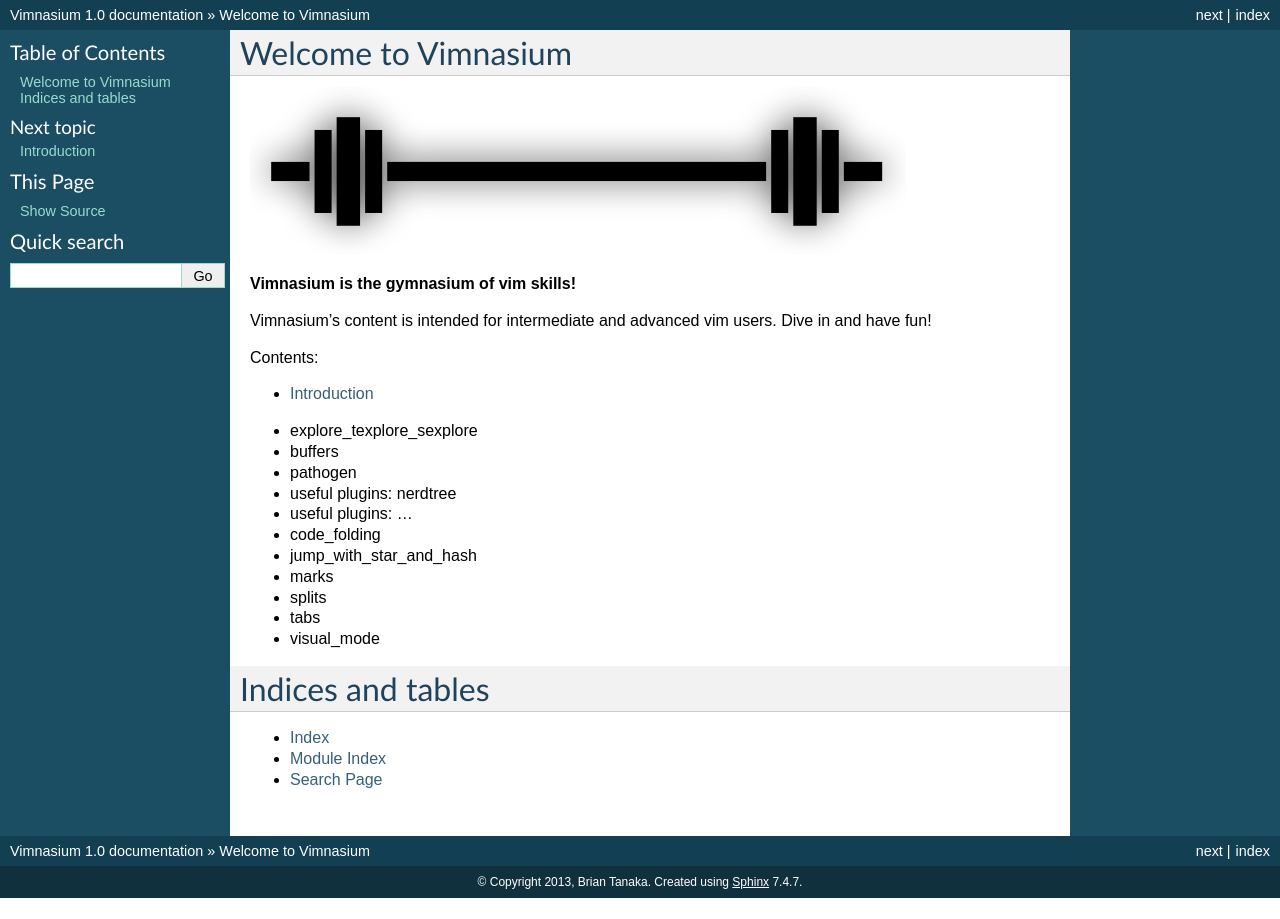
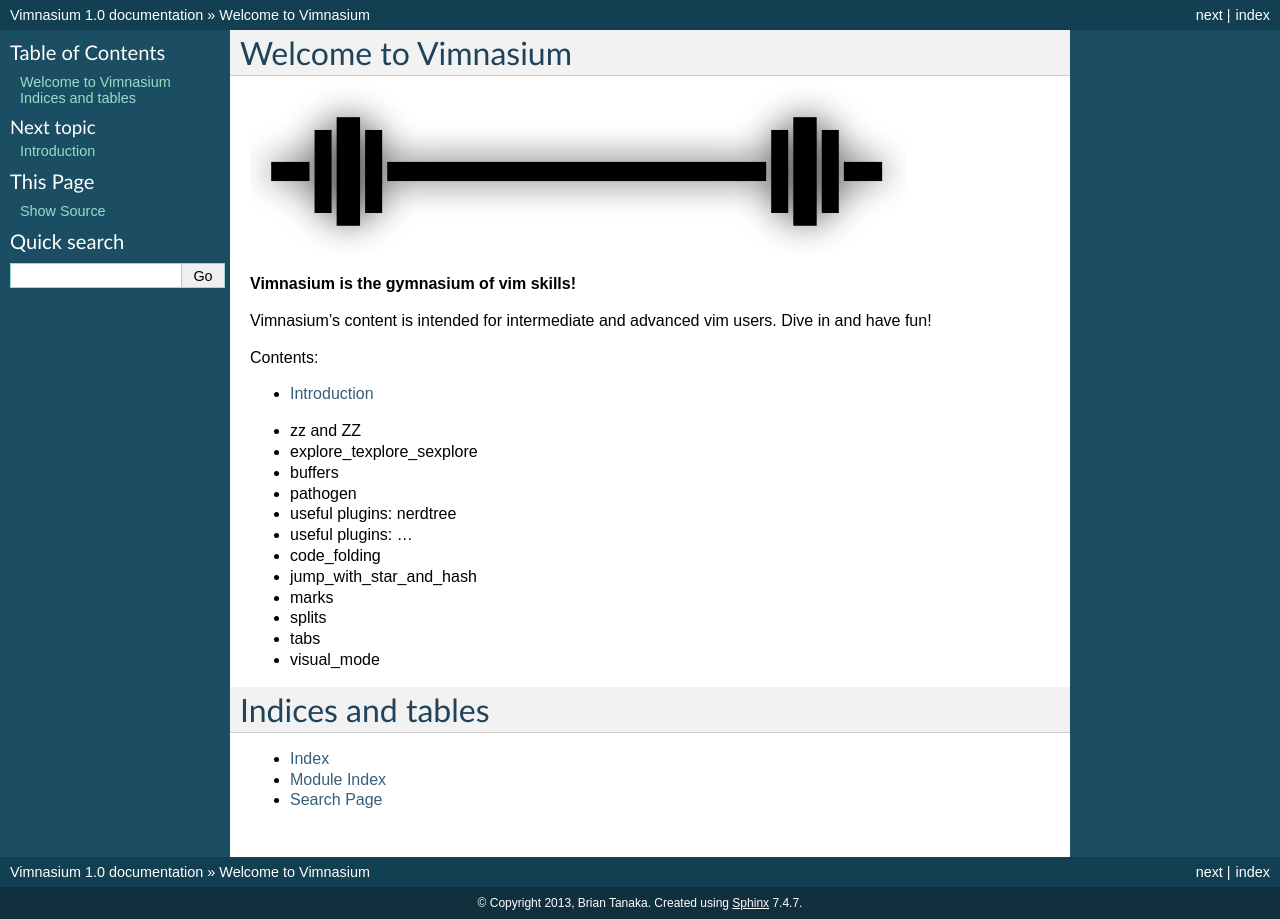
Before and after one commit to btanaka/vimnasium-text, a Sphinx documentation site: the page built from sphinx/index.rst, in a window 1280 px wide. Built offline with Sphinx 7.4.7, drawn with Linux system fonts in a browser that asks for light colours.

Commit message:
add zz and ZZ index stub

```diff
--- a/sphinx/index.rst
+++ b/sphinx/index.rst
@@ -20,6 +20,7 @@ Contents:
 
    introduction
 
+* zz and ZZ
 * explore_texplore_sexplore
 * buffers
 * pathogen
```
